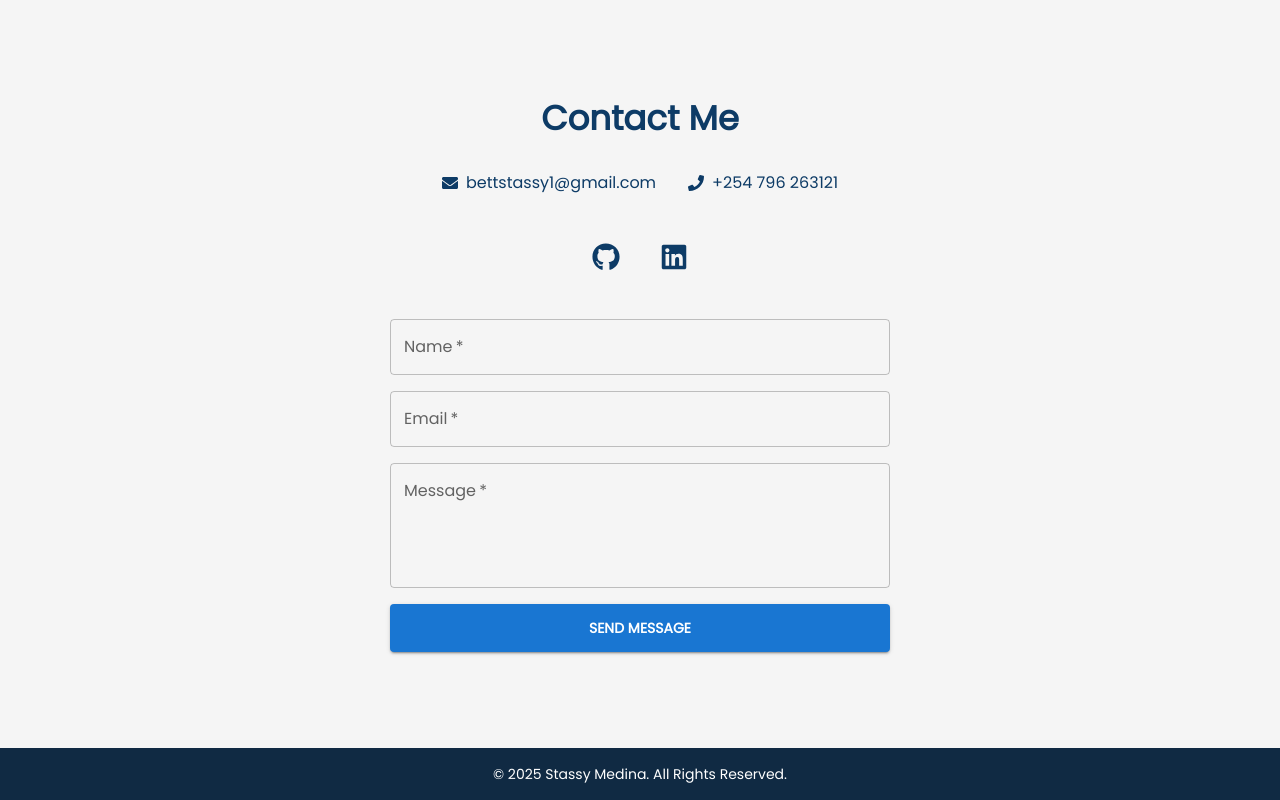
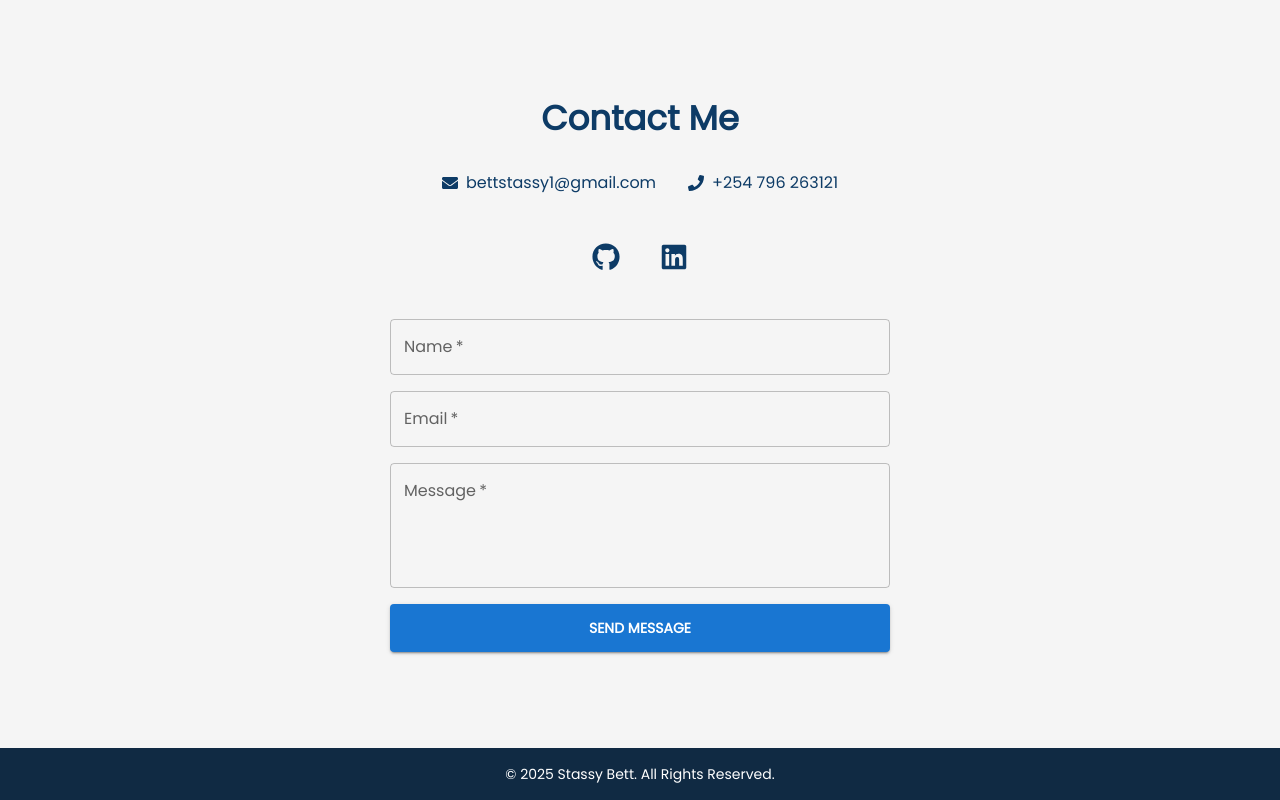
Before and after one commit to StassyB/My-Portfolio-Website, a React (Create React App) app: page / in a window 1280 px wide. Shown: the part 2598-3398 px from the top of the page. Built offline with nearby package versions, Linux system fonts and the light colour scheme.

Commit message:
Update Footer.js

```diff
--- a/src/components/Footer.js
+++ b/src/components/Footer.js
@@ -6,7 +6,7 @@ export default function Footer() {
   return (
 <Box sx={{ py: 2, textAlign: "center", backgroundColor: "#102a43", color: "#fff" }}>
       <Typography variant="body2">
-        &copy; {new Date().getFullYear()} Stassy Medina. All Rights Reserved.
+        &copy; {new Date().getFullYear()} Stassy Bett. All Rights Reserved.
       </Typography>
     </Box>
   );
```
